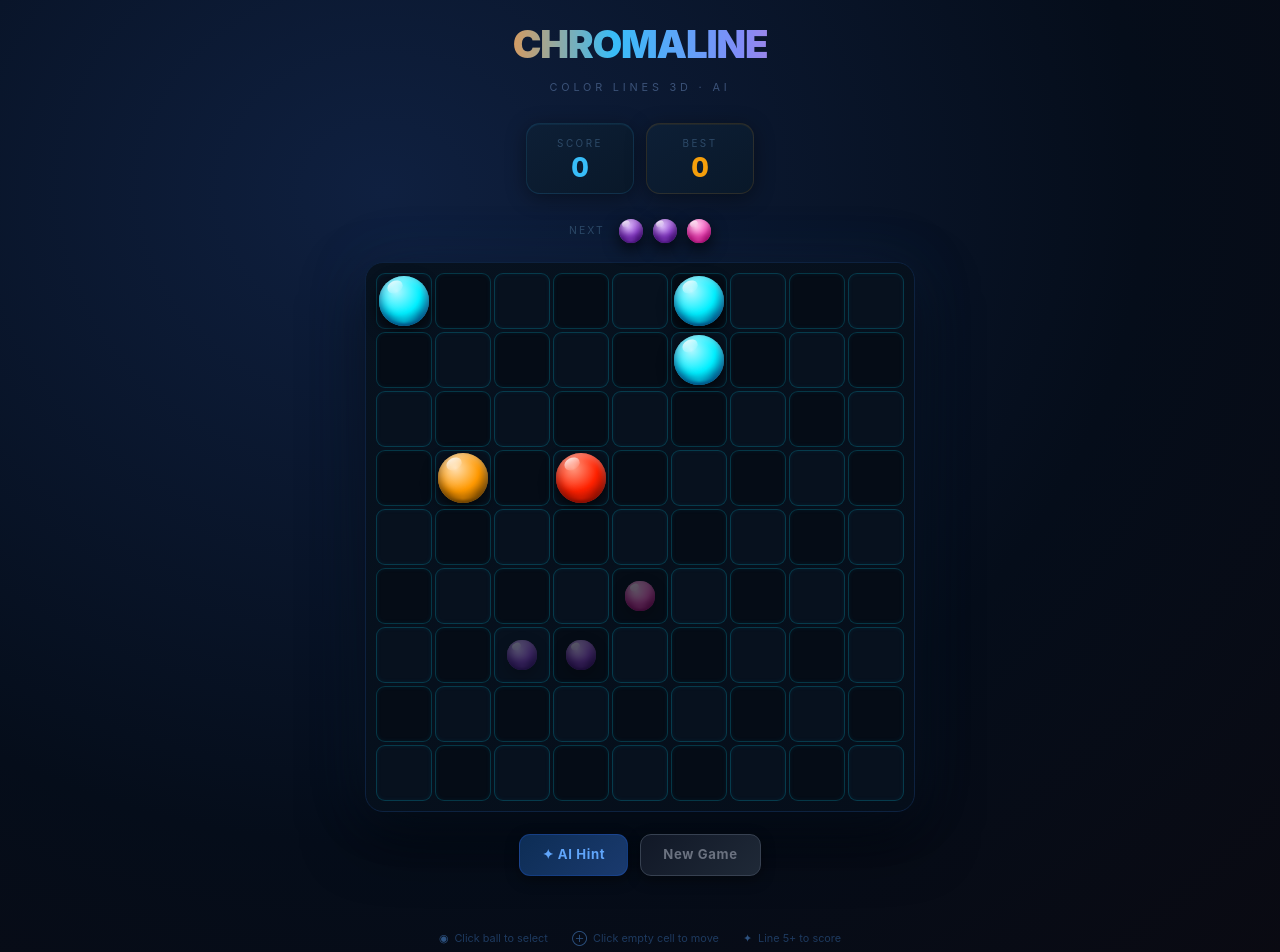
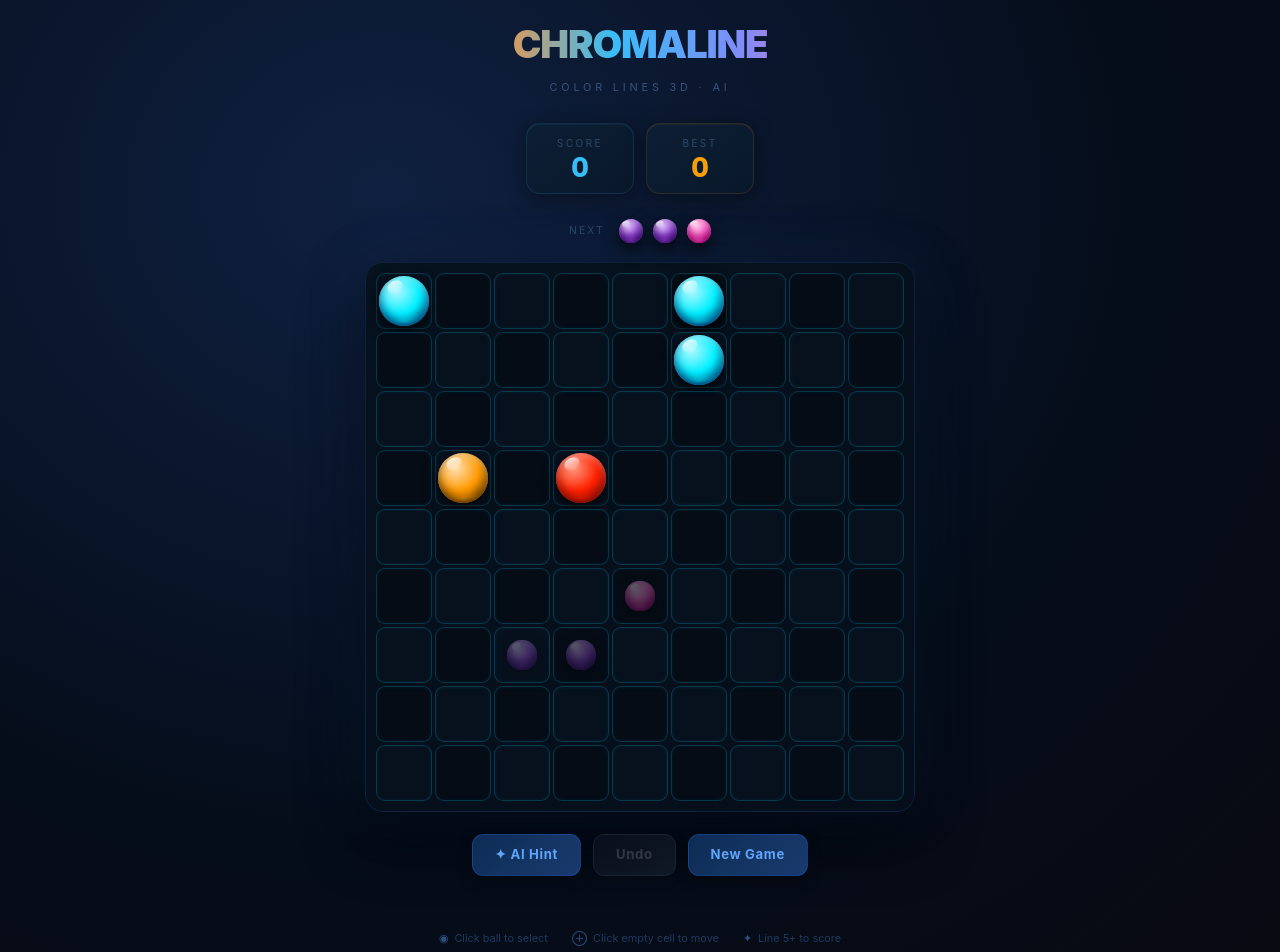
Before and after one commit to coprid/Colorlines, a React (Vite) app: page / in a window 1280 px wide. Shown: the top 952 px of the page. Built offline with nearby package versions, Linux system fonts and the light colour scheme.

Commit message:
feat: implement undo button and update unified button UI across the app

```diff
--- a/src/App.tsx
+++ b/src/App.tsx
@@ -24,7 +24,9 @@ export default function App() {
     trail,
     onCell,
     newGame,
-    requestHint
+    requestHint,
+    undo,       // <-- Добавили функцию отмены хода
+    canUndo     // <-- Добавили проверку доступности истории
   } = useChromaline();
 
   const isFlash = (r: number, c: number) => flash.has(key(r, c));
@@ -212,34 +214,71 @@ export default function App() {
         )}
       </div>
 
-      {/* Controls */}
-      <div style={{ display: 'flex', gap: 12, marginTop: 22, alignItems: 'center' }}>
+{/* Controls */}
+      <div style={{ display: 'flex', gap: 12, marginTop: 22, alignItems: 'center', justifyContent: 'center' }}>
+        {/* Кнопка AI Hint */}
         <button
           onClick={requestHint}
           disabled={busy || hintLoading || over}
           style={{
             background: hintLoading
               ? 'linear-gradient(135deg, #0d1f36, #0d1f36)'
-              : 'linear-gradient(135deg, #0d2d55, #1a3a6e)',
-            border: '1px solid #2563eb44',
-            borderRadius: 11, color: '#60a5fa',
-            padding: '10px 22px', cursor: busy || hintLoading || over ? 'not-allowed' : 'pointer',
+              : (busy || hintLoading || over)
+                ? 'linear-gradient(135deg, #111827, #1f2937)'
+                : 'linear-gradient(135deg, #0d2d55, #1a3a6e)',
+            border: (busy || hintLoading || over) ? '1px solid #374151' : '1px solid #2563eb44',
+            borderRadius: 11,
+            color: (busy || hintLoading || over) ? '#6b7280' : '#60a5fa',
+            padding: '10px 22px',
+            cursor: (busy || hintLoading || over) ? 'not-allowed' : 'pointer',
             fontSize: '0.82rem', fontWeight: 700, letterSpacing: '0.05em',
-            opacity: busy || hintLoading || over ? 0.45 : 1,
+            opacity: (busy || hintLoading || over) ? 0.45 : 1,
             boxShadow: '0 4px 14px rgba(0,0,0,0.4)',
           }}
         >
           {hintLoading ? '· · ·' : hint ? 'New Hint' : '✦ AI Hint'}
         </button>
 
+        {/* Кнопка Undo — теперь в обычном состоянии точь-в-точь как AI Hint */}
+        <button
+          onClick={undo}
+          disabled={busy || !canUndo}
+          style={{
+            background: (busy || !canUndo)
+              ? 'linear-gradient(135deg, #111827, #1f2937)' // Тусклый стиль, если нельзя отменить
+              : 'linear-gradient(135deg, #0d2d55, #1a3a6e)', // Яркий синий, если ход есть!
+            border: (busy || !canUndo) ? '1px solid #374151' : '1px solid #2563eb44',
+            borderRadius: 11,
+            color: (busy || !canUndo) ? '#6b7280' : '#60a5fa',
+            padding: '10px 22px',
+            cursor: (busy || !canUndo) ? 'not-allowed' : 'pointer',
+            fontSize: '0.82rem',
+            fontWeight: 700,
+            letterSpacing: '0.05em',
+            opacity: (busy || !canUndo) ? 0.45 : 1,
+            boxShadow: '0 4px 14px rgba(0,0,0,0.4)',
+          }}
+        >
+          Undo
+        </button>
+
+        {/* Кнопка New Game — теперь ТОЖЕ яркая неоновая, а тускнеет только во время анимаций (busy) */}
         <button
           onClick={newGame}
+          disabled={busy}
           style={{
-            background: 'linear-gradient(135deg, #111827, #1f2937)',
-            border: '1px solid #374151',
-            borderRadius: 11, color: '#6b7280',
-            padding: '10px 22px', cursor: 'pointer',
-            fontSize: '0.82rem', fontWeight: 700, letterSpacing: '0.05em',
+            background: busy
+              ? 'linear-gradient(135deg, #111827, #1f2937)'
+              : 'linear-gradient(135deg, #0d2d55, #1a3a6e)',
+            border: busy ? '1px solid #374151' : '1px solid #2563eb44',
+            borderRadius: 11,
+            color: busy ? '#6b7280' : '#60a5fa',
+            padding: '10px 22px',
+            cursor: busy ? 'not-allowed' : 'pointer',
+            fontSize: '0.82rem',
+            fontWeight: 700,
+            letterSpacing: '0.05em',
+            opacity: busy ? 0.45 : 1,
             boxShadow: '0 4px 14px rgba(0,0,0,0.4)',
           }}
         >
--- a/src/useChromaline.tsx
+++ b/src/useChromaline.tsx
@@ -99,17 +99,16 @@ function makeNextBalls(grid: Grid): NextBall[] {
   const empty = [...emptyPositions(grid)].sort(() => Math.random() - 0.5);
   return empty.slice(0, Math.min(SPAWN, empty.length)).map(pos => ({ pos, color: rndColor() }));
 }
+
 function aiHint(grid: Grid): { from: Pos; to: Pos } | null {
-  // Вспомогательная функция для оценки веса (силы) шара конкретного цвета в определенной точке.
   const evaluatePositionWeight = (g: Grid, r: number, c: number, color: number): number => {
-    let maxWeight = 0; // Ищем строго ОДНО лучшее направление, а не складываем всё в кучу
+    let maxWeight = 0;
     const directions = [[0, 1], [1, 0], [1, 1], [1, -1]];
 
     for (const [dr, dc] of directions) {
-      let matches = 0;      // Шары нашего цвета подряд
-      let potential = 1;    // Всего доступных клеток в этой линии для нашего цвета (включая текущую)
+      let matches = 0;
+      let potential = 1;
 
-      // Считаем реальные совпадения и одновременно оцениваем потенциал линии
       for (const s of [1, -1]) {
         let nr = r + s * dr, nc = c + s * dc;
         let foundObstacle = false;
@@ -118,18 +117,14 @@ function aiHint(grid: Grid): { from: Pos; to: Pos } | null {
           const cell = g[nr][nc];
 
           if (cell === color) {
-            // Если препятствий еще не было, это идет в активные совпадения
             if (!foundObstacle) {
               matches++;
             }
             potential++;
           } else if (cell === null) {
-            // Пустая клетка увеличивает наш потенциал достроить линию в будущем
             potential++;
-            // Но непрерывный ряд нашего цвета на этом прерывается
             foundObstacle = true;
           } else {
-            // Чужой шар — это жесткий тупик, линия здесь обрывается навсегда
             break;
           }
 
@@ -138,20 +133,15 @@ function aiHint(grid: Grid): { from: Pos; to: Pos } | null {
         }
       }
 
-      // КРИТИЧЕСКИЙ ФИЛЬТР: Если в этой линии физически невозможно собрать 5 шаров (potential < 5),
-      // мы полностью игнорируем это направление! Оно бесперспективно.
       if (potential >= LINE && matches > 0) {
-        // Базовый вес (квадрат от количества шаров в линии)
         let directionWeight = Math.pow(matches + 1, 2);
 
-        // МНОЖИТЕЛИ ДЛИНЫ: даем жесткий приоритет более длинным цепочкам!
         if (matches === 2) {
-          directionWeight *= 3.0; // Создание линии из 3 шаров получает огромный буст
+          directionWeight *= 3.0;
         } else if (matches === 3) {
-          directionWeight *= 8.0; // Создание линии из 4 шаров — абсолютный приоритет перед мелочью
+          directionWeight *= 8.0;
         }
 
-        // Выбираем только самое сильное направление для этой клетки
         if (directionWeight > maxWeight) {
           maxWeight = directionWeight;
         }
@@ -160,9 +150,6 @@ function aiHint(grid: Grid): { from: Pos; to: Pos } | null {
     return maxWeight;
   };
 
-  // ==========================================
-  // ЭТАП 1: Ищем идеальный ход (который сразу сжигает линию)
-  // ==========================================
   let bestImmediate: { from: Pos; to: Pos; score: number } | null = null;
 
   for (let r = 0; r < G; r++) {
@@ -188,9 +175,6 @@ function aiHint(grid: Grid): { from: Pos; to: Pos } | null {
 
   if (bestImmediate) return { from: bestImmediate.from, to: bestImmediate.to };
 
-  // ==========================================
-  // ЭТАП 2: Ищем стратегический ход с максимальным ЧИСТЫМ приростом
-  // ==========================================
   let bestStrategic: { from: Pos; to: Pos; netGain: number } | null = null;
 
   for (let r = 0; r < G; r++) {
@@ -198,7 +182,6 @@ function aiHint(grid: Grid): { from: Pos; to: Pos } | null {
       const color = grid[r][c];
       if (color === null) continue;
 
-      // Оцениваем полезность шара на текущем месте (с учетом дальновидного потенциала)
       const oldWeight = evaluatePositionWeight(grid, r, c, color);
 
       for (let tr = 0; tr < G; tr++) {
@@ -206,16 +189,13 @@ function aiHint(grid: Grid): { from: Pos; to: Pos } | null {
           if (grid[tr][tc] !== null || (r === tr && c === tc)) continue;
           if (!findPathBFS(grid, [r, c], [tr, tc])) continue;
 
-          // Гипотетический ход
           const t = grid.map(row => [...row]);
           t[tr][tc] = color;
           t[r][c] = null;
 
-          // Оцениваем пользу на новом месте
           const newWeight = evaluatePositionWeight(t, tr, tc, color);
           const netGain = newWeight - oldWeight;
 
-          // Нам интересны только перспективные ходы (где netGain > 0)
           if (netGain > 0) {
             if (!bestStrategic || netGain > bestStrategic.netGain) {
               bestStrategic = { from: [r, c], to: [tr, tc], netGain };
@@ -233,7 +213,6 @@ function aiHint(grid: Grid): { from: Pos; to: Pos } | null {
   return null;
 }
 
-
 // ── САМ КАСТОМНЫЙ ХУК ─────────────────────────────────────────────────────────
 export function useChromaline() {
   const [grid, setGrid] = useState<Grid>(emptyGrid);
@@ -249,6 +228,11 @@ export function useChromaline() {
   const [flash, setFlash] = useState<Set<string>>(new Set());
   const [pop, setPop] = useState<Set<string>>(new Set());
   const [trail, setTrail] = useState<{pos: Pos, colorIdx: number, id: number}[]>([]);
+
+  // Состояния для хранения истории отмены (один шаг назад)
+  const [historyGrid, setHistoryGrid] = useState<Grid | null>(null);
+  const [historyScore, setHistoryScore] = useState<number | null>(null);
+  const [historyNext, setHistoryNext] = useState<NextBall[] | null>(null);
 
   const nextRef = useRef(next);
   useEffect(() => { nextRef.current = next; }, [next]);
@@ -280,6 +264,11 @@ export function useChromaline() {
     setPop(new Set());
     setTrail([]);
     setBusy(false);
+
+    // Сбрасываем историю при начале новой игры
+    setHistoryGrid(null);
+    setHistoryScore(null);
+    setHistoryNext(null);
   }, []);
 
   useEffect(() => { newGame(); }, [newGame]);
@@ -299,6 +288,11 @@ export function useChromaline() {
 
     const path = findPathBFS(grid, sel, [r, c]);
     if (!path) { setSel(null); return; }
+
+    // ЗАПИСЬ ИСТОРИИ: Фиксируем состояние ДО начала движения
+    setHistoryGrid(grid.map(row => [...row]));
+    setHistoryScore(score);
+    setHistoryNext([...nextRef.current]);
 
     setBusy(true);
     setSel(null);
@@ -346,42 +340,33 @@ export function useChromaline() {
               setBusy(false);
             }, 420);
           }, 300);
-    } else {
+        } else {
           setTimeout(() => {
             setPop(new Set());
             const g3 = currentGrid.map(row => [...row]);
             const appeared = new Set<string>();
             const curNext = nextRef.current;
 
-            // Сначала соберем все доступные пустые места на поле ДО спавна
             let availableEmpty = emptyPositions(g3);
 
             curNext.forEach(({ pos: originalPos, color: nc2 }) => {
               const [or, oc] = originalPos;
 
-              // Если оригинальное место свободно — ставим туда шар
               if (g3[or][oc] === null) {
                 g3[or][oc] = nc2;
                 appeared.add(key(or, oc));
-                // Удаляем эту клетку из списка доступных пустых
                 availableEmpty = availableEmpty.filter(([er, ec]) => !(er === or && ec === oc));
               }
-              // КРИТИЧЕСКОЕ ИСПРАВЛЕНИЕ: если оригинальное место занято игроком,
-              // но у нас есть другие пустые клетки — спавним шар туда!
               else if (availableEmpty.length > 0) {
-                // Берем случайное пустое место
                 const randomIndex = Math.floor(Math.random() * availableEmpty.length);
                 const [nr, nc] = availableEmpty[randomIndex];
 
                 g3[nr][nc] = nc2;
                 appeared.add(key(nr, nc));
-
-                // Удаляем использованную клетку из списка доступных
                 availableEmpty.splice(randomIndex, 1);
               }
             });
 
-            // Проверяем, не собрались ли линии от появившихся шаров
             let bonus = 0;
             const newBallRm = new Set<string>();
             appeared.forEach(k => {
@@ -400,10 +385,7 @@ export function useChromaline() {
               appeared.delete(k);
             });
 
-            // Считаем пустые клетки ПОСЛЕ того, как все шары выставились и сгорели
             const emp = emptyPositions(g3);
-
-            // Генерируем новый прогноз на следующий ход
             const nn = makeNextBalls(g3);
 
             setGrid(g3);
@@ -412,7 +394,6 @@ export function useChromaline() {
 
             if (bonus > 0) addScore(bonus);
 
-            // Если пустых мест на поле больше нет — игра гарантированно окончена
             if (emp.length === 0) {
               setOver(true);
               setBusy(false);
@@ -443,7 +424,31 @@ export function useChromaline() {
     }, 30);
   }, [grid, busy, hintLoading, over]);
 
-  // Возвращаем наружу "кнопки" и "приборы" для нашей приборной панели!
+  // ФУНКЦИЯ UNDO: Откат на один ход назад
+  const undo = useCallback(() => {
+    if (busy || !historyGrid || historyScore === null || !historyNext) return;
+
+    setGrid(historyGrid);
+    setScore(historyScore);
+    setNext(historyNext);
+
+    // Сбрасываем выделение, подсказки и эффекты
+    setSel(null);
+    setHint(null);
+    setHintSearched(false);
+    setOver(false); // На случай, если игрок отменяет ход, приведший к Game Over
+    setFlash(new Set());
+    setPop(new Set());
+    setTrail([]);
+
+    // Очищаем историю, чтобы нельзя было отменять бесконечно назад (одноуровневый Undo)
+    setHistoryGrid(null);
+    setHistoryScore(null);
+    setHistoryNext(null);
+  }, [busy, historyGrid, historyScore, historyNext]);
+
+  const canUndo = historyGrid !== null;
+
   return {
     grid,
     sel,
@@ -460,11 +465,13 @@ export function useChromaline() {
     trail,
     onCell,
     newGame,
-    requestHint
+    requestHint,
+    undo,       // Экспортируем функцию отмены
+    canUndo     // Экспортируем состояние доступности
   };
 }
-// Вставляем этот блок в самый конец файла useChromaline.ts:
 
+// ── Визуальный компонент шара ────────────────────────────────────────────────
 export function BallEl({ colorIdx, size, selected, anim }: { colorIdx: number; size: number; selected?: boolean; anim?: string }) {
   const p = PALETTE[colorIdx];
   if (!p) return null;
@@ -487,7 +494,6 @@ export function BallEl({ colorIdx, size, selected, anim }: { colorIdx: number; s
         ['--dark' as any]: p.d,
       }}
     >
-      {/* Свечение снизу */}
       <div style={{
         position: 'absolute', bottom: '5%', left: '15%', width: '70%', height: '35%',
         borderRadius: '50%',
@@ -495,7 +501,6 @@ export function BallEl({ colorIdx, size, selected, anim }: { colorIdx: number; s
         opacity: 0.47, filter: 'blur(1px)'
       }} />
 
-      {/* Глянцевый блик */}
       <div style={{
         position: 'absolute', top: '10%', left: '15%', width: '32%', height: '24%',
         borderRadius: '50%',
```
